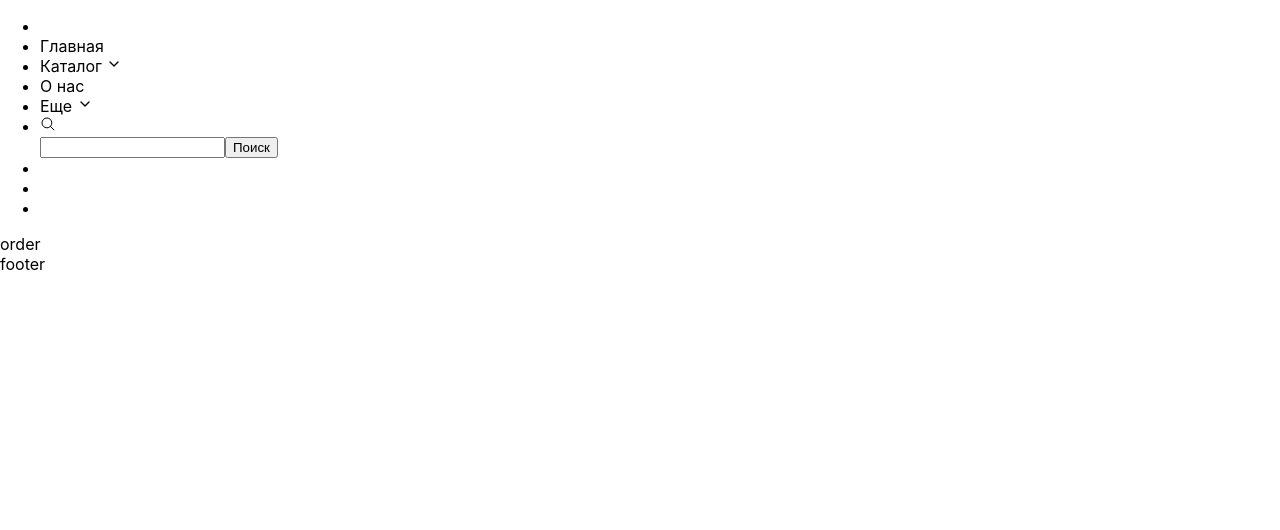
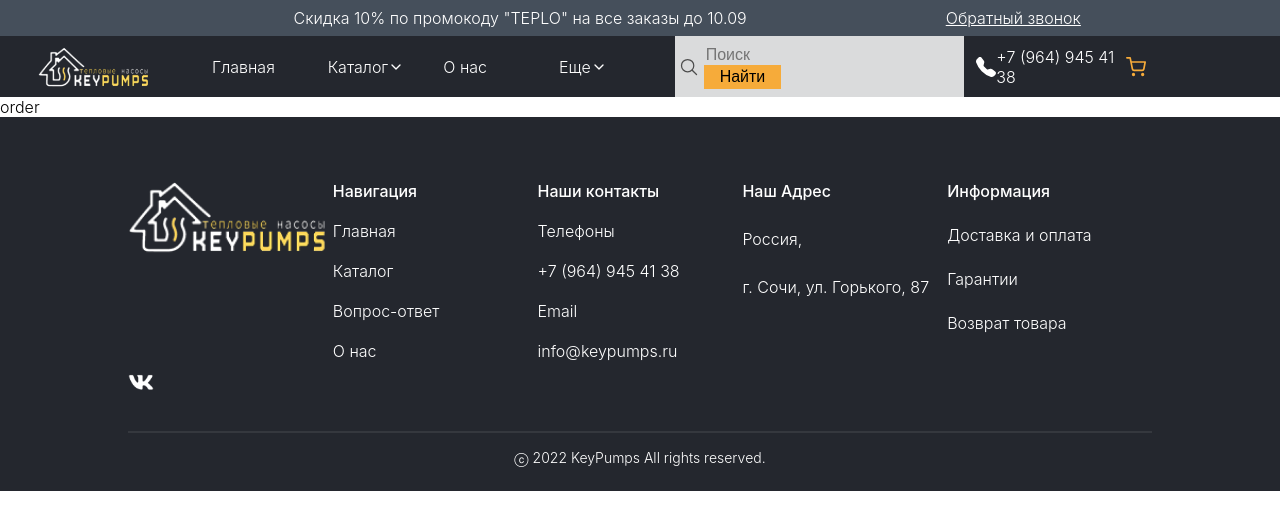
Before and after one commit to erlannn777/key-pumps, a React (Create React App) app: page /product in a window 1280 px wide. Shown: the top 530 px of the page. Built offline with nearby package versions, Linux system fonts and the light colour scheme.

Commit message:
header + footer

```diff
--- /dev/null
+++ b/src/components/Footer/footer.module.css
@@ -0,0 +1,64 @@
+*{
+    font: SF Pro Display;
+    font-weight: 300;
+    font-size: 16px;
+}
+
+.footerUpperItemHeader{
+    font-weight: 500;
+}
+
+a{
+    color: white;
+    text-decoration: none;
+}
+
+.footer{
+    max-width: 100vw;
+    margin: auto;
+    padding: 1vh 10vw 1vh 10vw;
+    padding-left: 10vw;
+    color: white;
+    background-color: rgba(36, 39, 46, 1);
+    padding-top: 8vh;
+}
+
+.footerUpper{
+    display: grid;
+    grid-template-columns: 1fr 1fr 1fr 1fr 1fr;
+    margin-bottom: 1vh;
+}
+
+.footerUpperItem{
+    display: grid;
+    row-gap: 20px;
+    grid-template-columns: 1fr;
+}
+
+.invert{
+    filter: invert(1);
+}
+
+.under{
+    font-size: 14px;
+    font: SF Pro Display;
+    opacity: 0,6;
+    margin: 2vh 0;
+}
+
+.icon{
+    width: 26px;
+}
+
+.hr{
+    opacity: 0.08;
+    border: 1px white solid;
+}
+
+.textCenter{
+    text-align: center;
+}
+
+.itemsOfIcons{
+    margin-bottom: 4vh;
+}
--- a/src/components/Footer/index.tsx
+++ b/src/components/Footer/index.tsx
@@ -1,10 +1,48 @@
 import React from 'react';
+import cl from './footer.module.css'
+import logo from '../../img/logo.png'
+import vk from "../../img/vk.png"
 
 const Footer = () => {
     return (
-        <div>
-            footer
-        </div>
+        <footer className={cl.footer}>
+            <div className={cl.footerUpper}>
+                <div className={cl.footerUpperItem + cl.footerUpperItemLogo}><img src={logo}></img></div>
+                <div className={cl.footerUpperItem}>
+                    <h3 className={cl.footerUpperItemHeader}>Навигация</h3>
+                    <a href="#" className={cl.footerUpperItemItem}>Главная</a>
+                    <a href="#" className={cl.footerUpperItemItem}>Каталог</a>
+                    <a href="#" className={cl.footerUpperItemItem}>Вопрос-ответ</a>
+                    <a href="#" className={cl.footerUpperItemItem}>О нас</a>
+                </div>
+                <div className={cl.footerUpperItem}>
+                    <h3 className={cl.footerUpperItemHeader}>Наши контакты</h3>
+                    <p className={cl.footerUpperItemItem}>Телефоны</p>
+                    <a href="#" className={cl.footerUpperItemItem}>+7 (964) 945 41 38</a>
+                    <p className={cl.footerUpperItemItem}>Email</p>
+                    <a href="#" className={cl.footerUpperItemItem}>info@keypumps.ru</a>
+                </div>
+                <div className={cl.footerUpperItem}>
+                    <h3 className={cl.footerUpperItemHeader}>Наш Адрес</h3>
+                    <p className={cl.footerUpperItemItem}>Россия,</p>
+                    <p className={cl.footerUpperItemItem}>г. Сочи, ул. Горького, 87</p>
+                    <p className={cl.footerUpperItemItem}></p>
+                    <p className={cl.footerUpperItemItem}></p>
+                </div>
+                <div className={cl.footerUpperItem}>
+                    <h3 className={cl.footerUpperItemHeader}>Информация</h3>
+                    <a href="#" className={cl.footerUpperItemItem}>Доставка и оплата</a>
+                    <a href="#" className={cl.footerUpperItemItem}>Гарантии</a>
+                    <a href="#" className={cl.footerUpperItemItem}>Возврат товара</a>
+                    <p className={cl.footerUpperItemItem}></p>
+                </div>
+            </div>
+            <div className={cl.itemsOfIcons}>
+                <img className={cl.invert + " " + cl.icon} src={vk} alt="" />
+            </div>
+            <hr className={cl.hr} />
+            <p className={cl.under + " " + cl.textCenter}>ⓒ 2022 KeyPumps All rights reserved.</p>
+        </footer>
     );
 };
 
--- a/src/components/Header/header.module.css
+++ b/src/components/Header/header.module.css
@@ -0,0 +1,119 @@
+.navListItem{
+    display: flex;
+    align-items: center;
+}
+
+.invert{
+    filter: invert(1);
+}
+
+.navList{
+    list-style-type: none;
+}
+
+.nav{
+    background-color: #24272E;
+    color: white;
+}
+
+.headerPromo{
+    background-color: #454F5B;
+    color: white;
+    display: grid;
+    grid-template-columns: 1.4fr 1fr;
+    align-items: center;
+    height: 4.5vh;
+}
+
+.headerPromo>span{
+    text-decoration:underline solid;
+    text-align: center;
+}
+.headerPromo>p{
+    text-align: right;
+}
+
+.search{
+    background-color: rgba(255, 255, 255, 0.83);
+    display: grid;
+    grid-template-columns: 1fr 9fr;
+    padding: 1vh 0;
+    justify-content: center;
+    align-items: center;
+}
+
+
+
+.navListItemInput{
+    background-color: transparent;
+    color: #24272E;
+    box-sizing:unset;
+    border: 0;
+    font-size: 2vh;
+}
+
+.navListItemInput:focus{
+    background-color: transparent;
+    color: #24272E;
+    box-sizing:unset;
+    border: 0;
+}
+
+.loupe{
+    width: 2.5vh;
+    height: 2.5vh;
+    justify-content: center;
+    display: grid;
+    margin: auto;
+    filter: invert(0.7);
+}
+
+.navListLogo{
+    padding: .5vh 0;
+    height: 5vh;
+}
+
+.navList{
+    list-style-type: none;
+    display: grid;
+    grid-template-columns: 1.5fr 1fr 1fr 1fr 1fr 2.5fr 1.4fr 1fr;
+    align-items: center;
+    justify-content: space-between;
+    padding: 0 3vw;
+}
+
+.form{
+
+}
+
+.navListItemBtn{
+    background-color: rgba(246, 171, 58, 1);
+    padding: .4vh 2vh;
+    border: none;
+}
+
+.phoneItem{
+    display: grid;
+    grid-template-columns: 1fr 4fr;
+    justify-content: center;
+    text-align: left;
+    align-items: center;
+}
+
+.phone{
+    height: 2.5vh;
+    width: 2.5vh;
+    justify-content: right;
+    display: grid;
+}
+
+.phoneWrapper{
+    width: 100%;
+    display: grid;
+    justify-content: right;
+}
+
+.yellow{
+    width: 2.5vh;
+    height: 2.5vh;
+}
--- a/src/components/Header/index.tsx
+++ b/src/components/Header/index.tsx
@@ -2,22 +2,24 @@ import React from "react";
 import cl from "./header.module.css";
 import { FiChevronDown } from "react-icons/fi";
 import { IoSearchOutline } from "react-icons/io5"
+import { BsFillTelephoneFill } from "react-icons/bs"
+import { FiShoppingCart } from "react-icons/fi"
+import logo from "../../img/logo.png"
 
 const Header = () => {
     return (
         <header className={cl.header}>
-            <div className={cl.headerPromo}></div>
+            <div className={cl.headerPromo}><p>Cкидка 10% по промокоду "TEPLO" на все заказы до 10.09</p><span>Обратный звонок</span></div>
             <nav className={cl.nav}>
                 <ul className={cl.navList}>
-                    <li className={cl.navListItem}><img className={cl.navListLogo} src="" alt="" /></li>
+                    <li className={cl.navListItem}><img className={cl.navListLogo} src={logo} alt="" /></li>
                     <li className={cl.navListItem}>Главная</li>
                     <li className={cl.navListItem}>Каталог <FiChevronDown /></li>
                     <li className={cl.navListItem}>О нас</li>
                     <li className={cl.navListItem}>Еще <FiChevronDown /></li>
-                    <li className={cl.navListItem + " " + cl.search}><IoSearchOutline /><form action=""><input type="text" className={cl.navListItemInput} /><button>Поиск</button></form></li>
-                    <li className={cl.navListItem}></li>
-                    <li className={cl.navListItem}></li>
-                    <li className={cl.navListItem}></li>
+                    <li className={cl.navListItem + " " + cl.search}><IoSearchOutline className={cl.loupe} /><form action="" className={cl.form}><input placeholder="Поиск" type="text" className={cl.navListItemInput} /><button className={cl.navListItemBtn}>Найти</button></form></li>
+                    <li className={cl.navListItem + " " + cl.phoneItem}><div className={cl.phoneWrapper} ><BsFillTelephoneFill className={cl.phone} /></div><span>+7 (964) 945 41 38</span></li>
+                    <li className={cl.navListItem}><FiShoppingCart stroke="#F6AB3A" className={cl.yellow} /></li>
                 </ul>
             </nav>
         </header>
--- a/src/index.css
+++ b/src/index.css
@@ -1,3 +1,7 @@
+*{
+    margin: 0;
+}
+
 body {
   margin: 0;
   font-family: -apple-system, BlinkMacSystemFont, 'Segoe UI', 'Roboto', 'Oxygen',
```
Also changed, not shown: src/img/vk.png (added).
